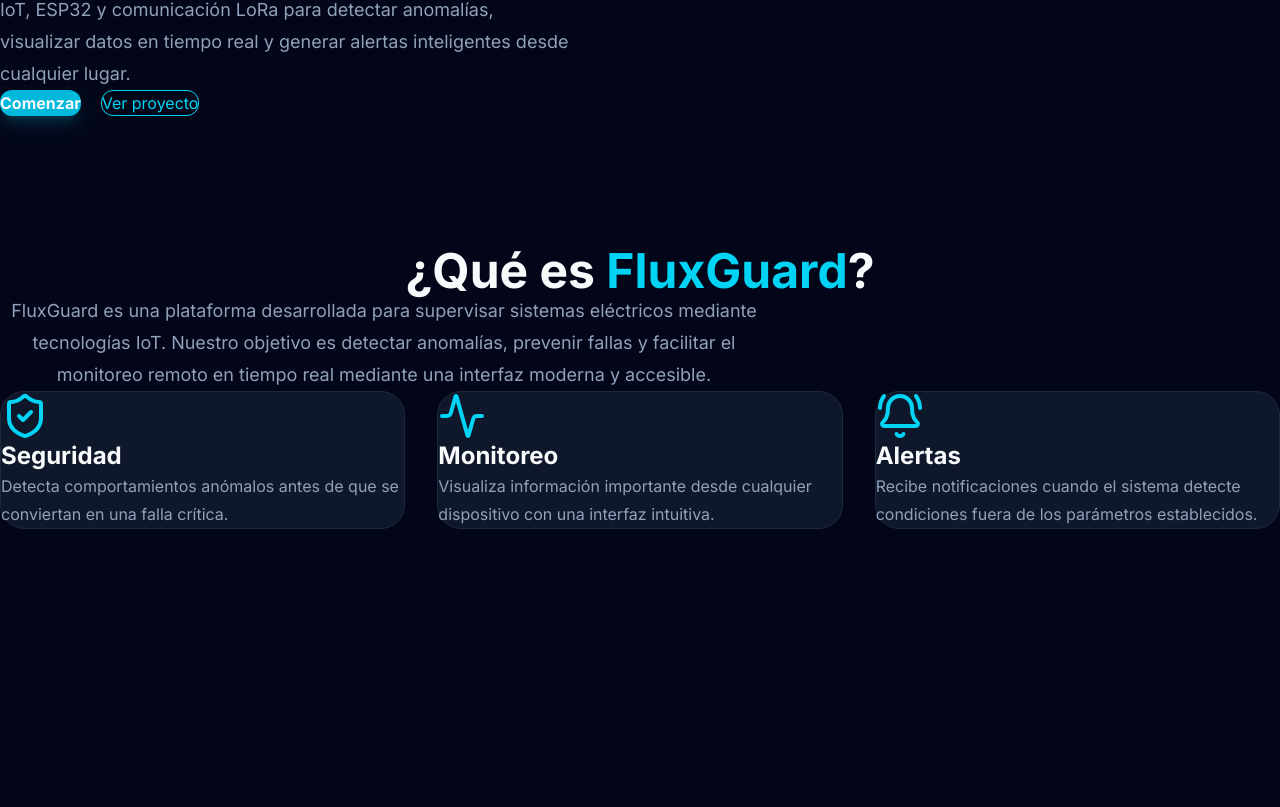
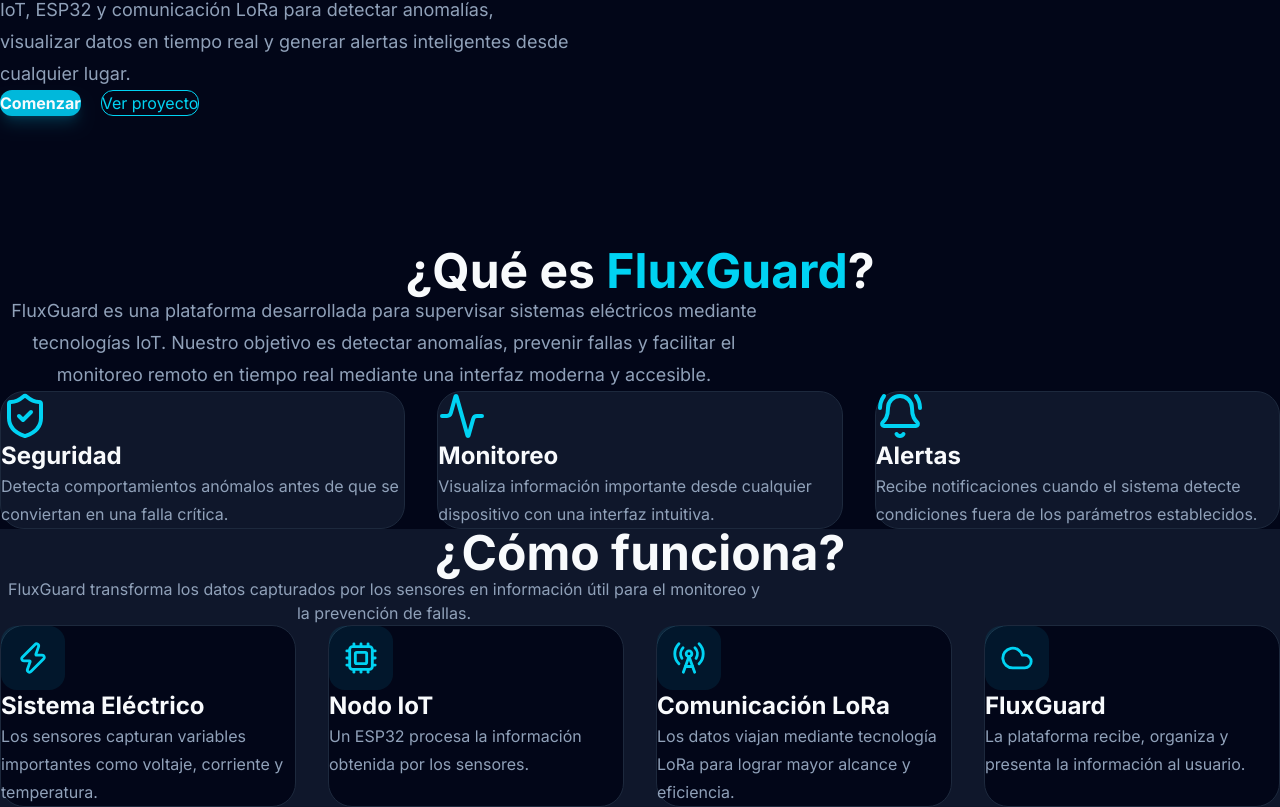
Before and after one commit to brianherna/FluxGuard, a React (Vite) app in the folder frontend/: page / in a window 1280 px wide. Shown: the part 553-1360 px from the top of the page. Before the commit the page ends 1082 px from the top, so only its background shows below. Built offline with nearby package versions, Linux system fonts and the light colour scheme.

Commit message:
feat: add How It Works section to landing page

```diff
--- a/frontend/src/App.tsx
+++ b/frontend/src/App.tsx
@@ -1,6 +1,7 @@
 import Navbar from "./components/layout/Navbar";
 import Hero from "./pages/Home/Hero";
 import About from "./pages/Home/About";
+import HowItWorks from "./pages/Home/HowItWorks";
 
 function App() {
   return (
@@ -8,6 +9,7 @@ function App() {
       <Navbar />
       <Hero />
       <About />
+      <HowItWorks />
     </>
   );
 }
--- /dev/null
+++ b/frontend/src/pages/Home/HowItWorks.tsx
@@ -0,0 +1,93 @@
+import {
+  Cpu,
+  RadioTower,
+  Cloud,
+  Zap,
+} from "lucide-react";
+
+const steps = [
+  {
+    icon: Zap,
+    title: "Sistema Eléctrico",
+    description:
+      "Los sensores capturan variables importantes como voltaje, corriente y temperatura.",
+  },
+  {
+    icon: Cpu,
+    title: "Nodo IoT",
+    description:
+      "Un ESP32 procesa la información obtenida por los sensores.",
+  },
+  {
+    icon: RadioTower,
+    title: "Comunicación LoRa",
+    description:
+      "Los datos viajan mediante tecnología LoRa para lograr mayor alcance y eficiencia.",
+  },
+  {
+    icon: Cloud,
+    title: "FluxGuard",
+    description:
+      "La plataforma recibe, organiza y presenta la información al usuario.",
+  },
+];
+
+export default function HowItWorks() {
+  return (
+    <section className="bg-slate-900 py-32">
+
+      <div className="max-w-7xl mx-auto px-8">
+
+        <h2 className="text-5xl font-bold text-center">
+          ¿Cómo funciona?
+        </h2>
+
+        <p className="text-center text-slate-400 mt-6 max-w-3xl mx-auto">
+          FluxGuard transforma los datos capturados por los sensores
+          en información útil para el monitoreo y la prevención de fallas.
+        </p>
+
+        <div className="grid lg:grid-cols-4 gap-8 mt-20">
+
+          {steps.map((step, index) => {
+
+            const Icon = step.icon;
+
+            return (
+              <div
+                key={index}
+                className="relative rounded-3xl border border-slate-800 bg-slate-950 p-8 hover:border-cyan-400 transition duration-300 hover:-translate-y-2"
+              >
+
+                <div className="w-16 h-16 rounded-2xl bg-cyan-500/10 flex items-center justify-center mb-6">
+
+                  <Icon
+                    size={34}
+                    className="text-cyan-400"
+                  />
+
+                </div>
+
+                <h3 className="text-2xl font-bold">
+
+                  {step.title}
+
+                </h3>
+
+                <p className="text-slate-400 mt-5 leading-7">
+
+                  {step.description}
+
+                </p>
+
+              </div>
+            );
+          })}
+
+        </div>
+
+      </div>
+
+    </section>
+  );
+}
```
